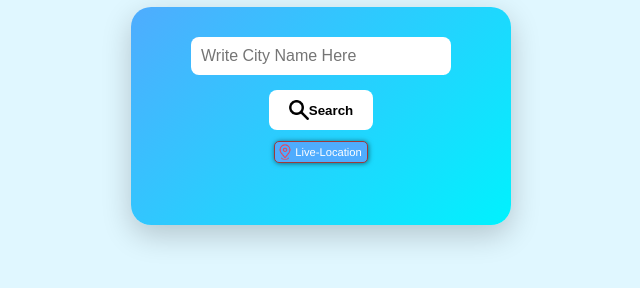
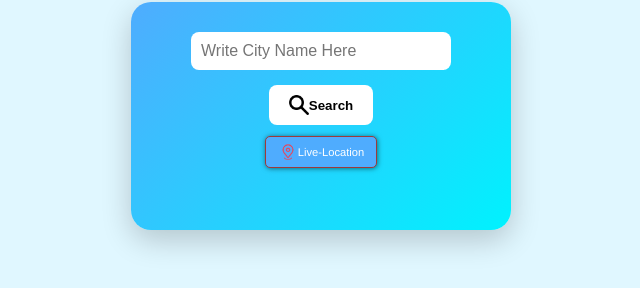
Before and after one commit to nu-amzad/Weather-Info, a plain HTML site: page index.html in a window 1280 px wide. Shown: the part 324-612 px from the top of the page, without its empty margins (319-959 px from the left). Drawn offline with Linux system fonts and the light colour scheme.

Commit message:
Added hover effect on Live Location button

```diff
--- a/style.css
+++ b/style.css
@@ -61,18 +61,27 @@ body{
     transform: scale(0.95);
 }
 
-#live-loc{
+#live-loc {
     display: flex;
     justify-content: center;
     align-items: center;
-    font-size: .7rem;
+    font-size: 0.7rem;
     border: solid 1px #9d3a3a;
     border-radius: 5px;
-    padding-right: 5px;
+    padding: 5px;
     background-color: #4facfe;
-    box-shadow: .5px .5px 5px #0000008a ;
+    box-shadow: 0.5px 0.5px 5px #0000008a;
     cursor: pointer;
+    width: 100px;
+    height: 20px;
+    transition: all .3s ease;
 }
+
+#live-loc:hover {
+    width: 105px;
+    height: 25px;
+}
+
 #temp, #Weather{
     margin-top: 20px;
     font-size: 1.2rem;
```
